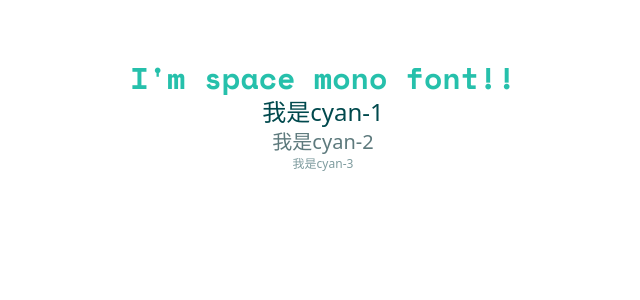
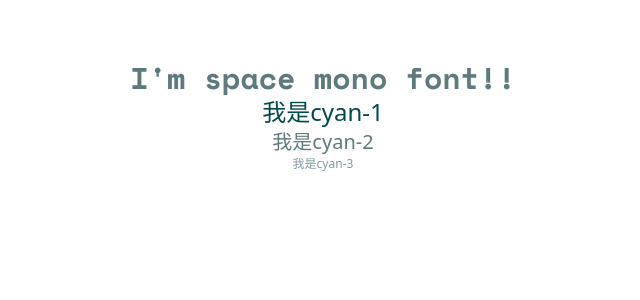
Before and after one commit to winszhuang/tailwind-exercise, a Vue app in the folder tailwind-exercise/: page / in a window 1280 px wide. Shown: the top 300 px of the page, without its empty margins (317-957 px from the left). Built offline with nearby package versions, Linux system fonts and the light colour scheme.

Commit message:
feat: add custom breakpoint setting in tailwind.config.js and use in App.vue

```diff
--- a/tailwind-exercise/src/App.vue
+++ b/tailwind-exercise/src/App.vue
@@ -5,7 +5,14 @@ import HelloWorld from './components/HelloWorld.vue'
 </script>
 
 <template>
-  <h1 class="text-3xl text-primary font-mono">
+  <h1 class="
+    text-3xl
+    font-mono
+    xs:text-primary
+    sm:text-cyan-5
+    md:text-cyan-3
+    lg:text-cyan-2
+    xl:text-cyan-1">
     I'm space mono font!!
   </h1>
   <h2 class=" text-cyan-1 text-2xl">
--- a/tailwind-exercise/tailwind.config.js
+++ b/tailwind-exercise/tailwind.config.js
@@ -1,9 +1,16 @@
+const defaultTheme = require('tailwindcss/defaultTheme');
+
 module.exports = {
   content: [
     "./index.html",
     "./src/**/*.{vue,js,ts,jsx,tsx}",
   ],
   theme: {
+    screens: {
+      'xs': '375px',
+      ...defaultTheme.screens,
+      'xl': '1440px'
+    },
     colors: {
       primary: '#26c0ab',
       white: '#ffffff',
@@ -17,8 +24,7 @@ module.exports = {
     },
     fontFamily: {
       mono: ['Space Mono']
-    },
-    extend: {},
+    }
   },
   plugins: [],
 }
```
